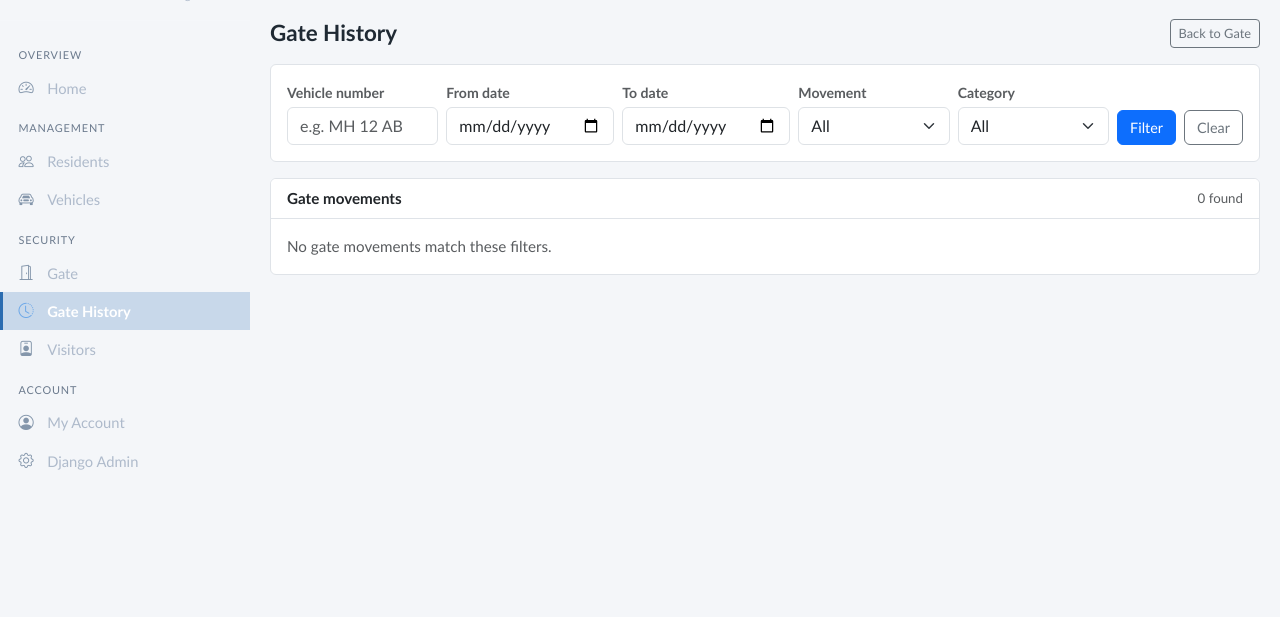
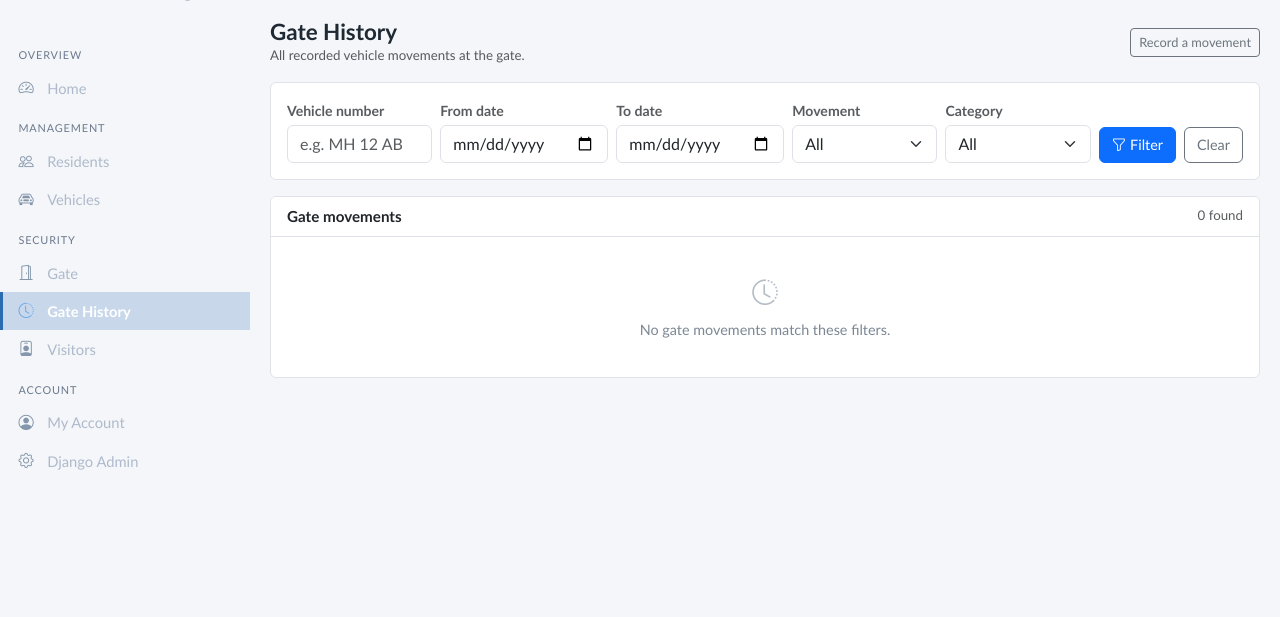
Before and after one commit to gaurivvv/HousingSocietyVTS, a Django app: page /gate/history/ in a window 1280 px wide. Shown: the part 48-665 px from the top of the page. Run offline with Django 5.2, Linux system fonts and the light colour scheme; the visitor is signed in with stand-in values (Sample User, id 1); data that the repository does not hold is empty.

Commit message:
Give the visitors, gate and gate history pages a consistent application layout

```diff
--- a/templates/tracking/history.html
+++ b/templates/tracking/history.html
@@ -3,13 +3,16 @@
 {% block title %}Gate History{% endblock %}
 
 {% block content %}
-<div class="d-flex flex-wrap justify-content-between align-items-center gap-2 mb-3">
-    <h1 class="h3 mb-0">Gate History</h1>
-    <a href="{% url 'tracking:gate' %}" class="btn btn-outline-secondary btn-sm">Back to Gate</a>
+<div class="page-header">
+    <div>
+        <h1 class="h3 mb-0">Gate History</h1>
+        <p class="text-muted small mb-0">All recorded vehicle movements at the gate.</p>
+    </div>
+    <a href="{% url 'tracking:gate' %}" class="btn btn-outline-secondary btn-sm">Record a movement</a>
 </div>
 
 <div class="card mb-3">
-    <div class="card-body">
+    <div class="card-body py-3">
         <form method="get" class="row g-2 align-items-end" novalidate>
             {% for field in filter_form %}
                 <div class="col-sm-6 col-lg">
@@ -21,7 +24,7 @@
                 </div>
             {% endfor %}
             <div class="col-sm-6 col-lg-auto d-flex gap-2">
-                <button type="submit" class="btn btn-primary">Filter</button>
+                <button type="submit" class="btn btn-primary"><i class="bi bi-funnel me-1"></i>Filter</button>
                 <a href="{% url 'tracking:history' %}" class="btn btn-outline-secondary">Clear</a>
             </div>
         </form>
@@ -51,12 +54,12 @@
                     {% for log in page_obj %}
                         <tr>
                             <td class="text-nowrap">{{ log.timestamp|date:"d M Y, H:i" }}</td>
-                            <td class="fw-semibold">{{ log.plate_number }}</td>
+                            <td><span class="plate">{{ log.plate_number }}</span></td>
                             <td>
                                 {% if log.movement_type == "ENTRY" %}
-                                    <span class="badge text-bg-primary">Entry</span>
+                                    <span class="badge movement-entry">Entry</span>
                                 {% else %}
-                                    <span class="badge text-bg-secondary">Exit</span>
+                                    <span class="badge movement-exit">Exit</span>
                                 {% endif %}
                             </td>
                             <td>
@@ -76,7 +79,10 @@
             </table>
         </div>
     {% else %}
-        <div class="card-body text-muted">No gate movements match these filters.</div>
+        <div class="empty-state">
+            <i class="bi bi-clock-history"></i>
+            <div>No gate movements match these filters.</div>
+        </div>
     {% endif %}
 
     {% if page_obj.has_other_pages %}
```
Also changed, not shown: templates/tracking/gate.html (+20 -8 lines), templates/visitors/visitor_list.html (+13 -7 lines).
